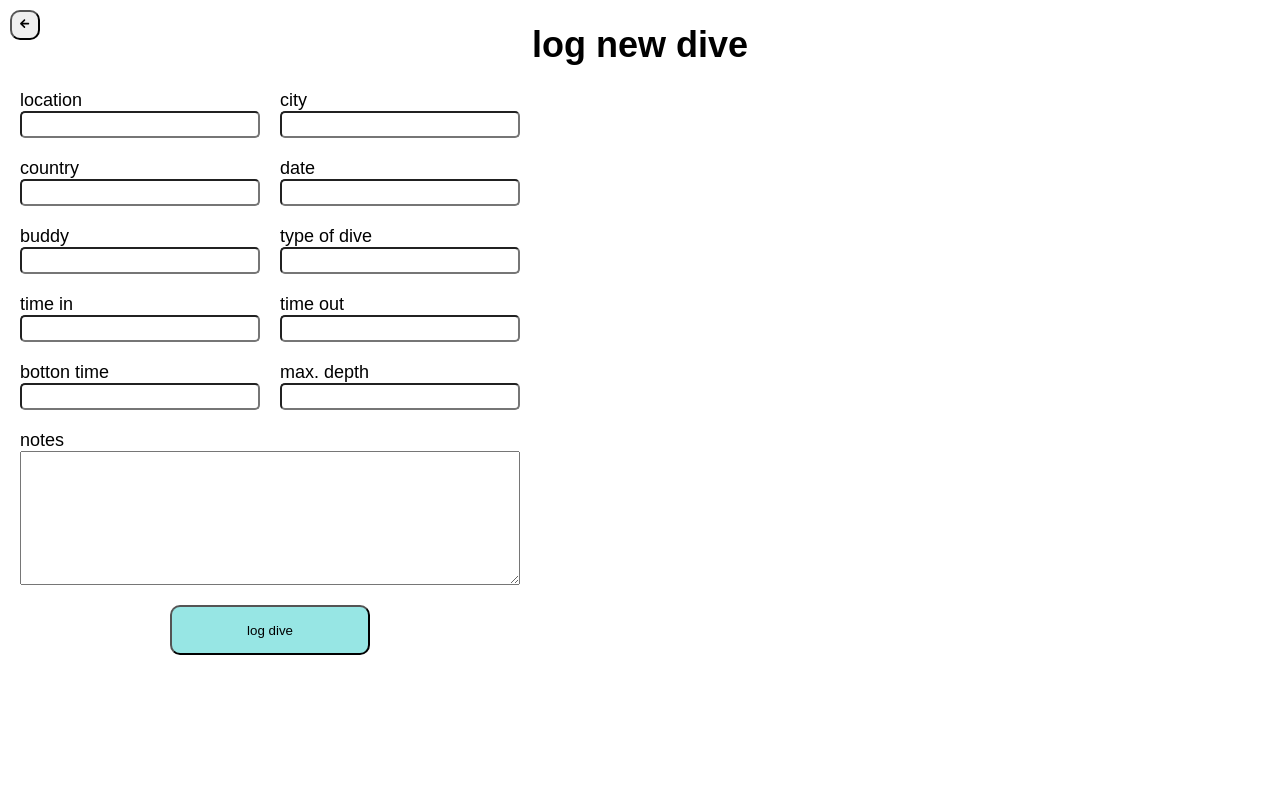
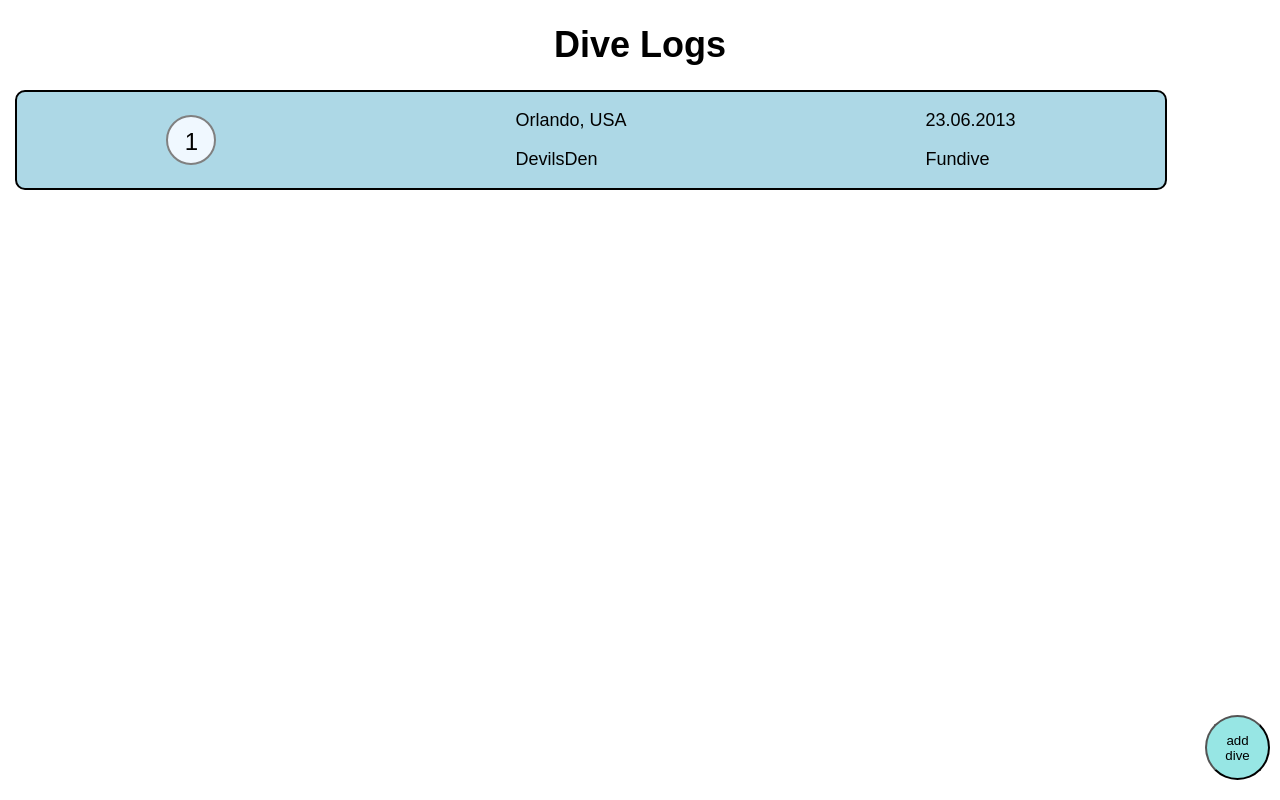
Before and after one commit to FlyingMoe91/capstone-project, a React (Create React App) app: page / in a window 1280 px wide. Built offline with nearby package versions, Linux system fonts and the light colour scheme.

Commit message:
Add toggle function between logbook and form

```diff
--- a/src/components/AddDive.js
+++ b/src/components/AddDive.js
@@ -1,10 +1,10 @@
 import styled from 'styled-components';
 import ButtonBack from './Button';
 
-export default function AddDive() {
+export default function AddDive({ handleTogglePage }) {
   return (
     <>
-      <ButtonBack />
+      <ButtonBack onClick={handleTogglePage} />
       <Headline>log new dive</Headline>
       <FormStyled>
         <DivStyled>
--- a/src/components/Button.js
+++ b/src/components/Button.js
@@ -16,4 +16,5 @@ const ButtonStyled = styled.button`
   position: absolute;
   left: 10px;
   top: 10px;
+  background-color: #97e6e4;
 `;
--- a/src/pages/Logbook.js
+++ b/src/pages/Logbook.js
@@ -20,8 +20,8 @@ export default function Logbook({
   const [active, setActive] = useState(true);
   return (
     <>
-      {!active && <Headline>Dive Logs</Headline>}
-      {!active && (
+      {active && <Headline>Dive Logs</Headline>}
+      {active && (
         <Grid>
           <DiveLog
             divenumber={divenumber}
@@ -39,9 +39,14 @@ export default function Logbook({
           />
         </Grid>
       )}
-      <AddDive />
+      {!active && <AddDive handleTogglePage={handleTogglePage} />}
+      {active && <TogglePage onClick={handleTogglePage}>add dive</TogglePage>}
     </>
   );
+
+  function handleTogglePage() {
+    setActive(!active);
+  }
 }
 
 const Headline = styled.h1`
@@ -52,3 +57,13 @@ const Grid = styled.ul`
   list-style: none;
   padding: 0;
 `;
+
+const TogglePage = styled.button`
+  position: absolute;
+  right: 10px;
+  bottom: 20px;
+  width: 65px;
+  height: 65px;
+  border-radius: 50%;
+  background-color: #97e6e4;
+`;
```
